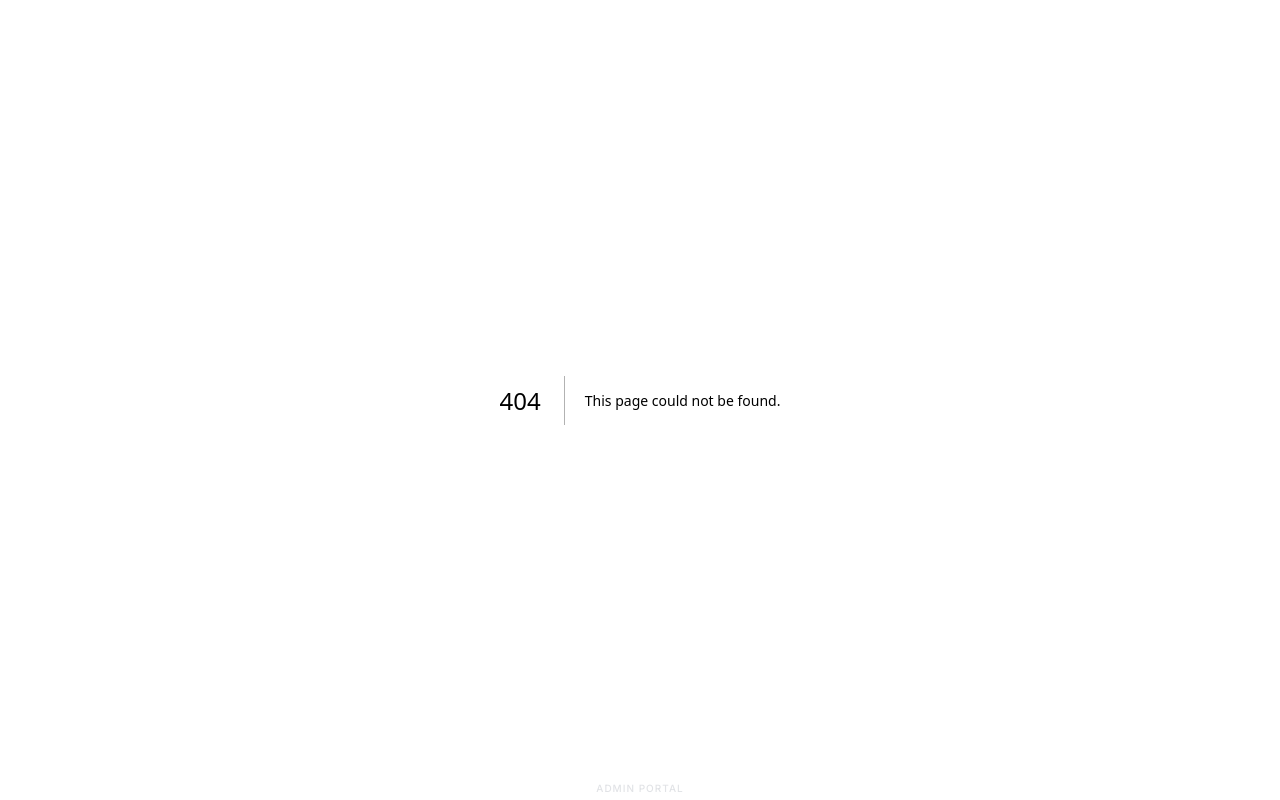
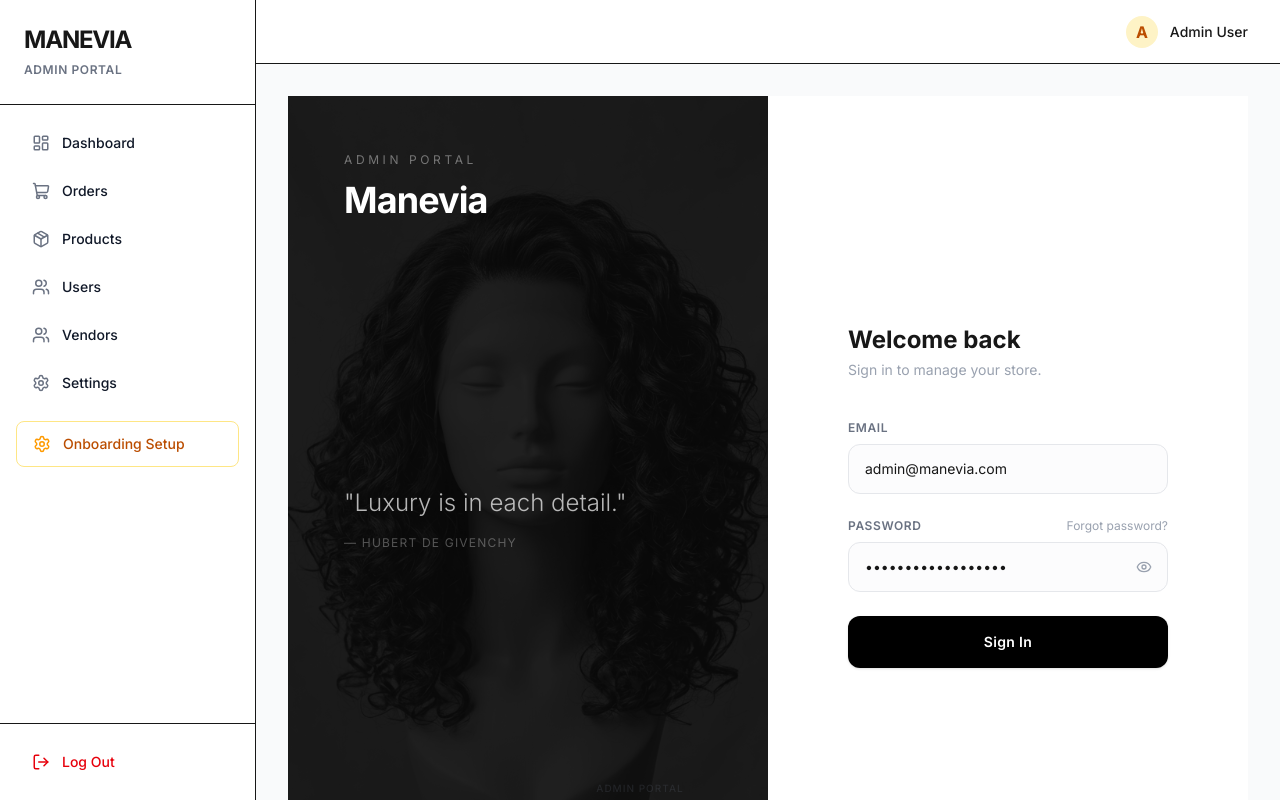
Before and after one commit to ajokhai/manevia, a Next.js app: page /admin/login in a window 1280 px wide. Before the commit this address had no page. Built offline with nearby package versions, Linux system fonts and the light colour scheme.

Commit message:
feat: Admin login page with luxury split-panel design, fix user icon routing, multi-image PDP gallery

```diff
--- /dev/null
+++ b/src/app/(admin)/admin/login/layout.tsx
@@ -0,0 +1,5 @@
+// This layout intentionally bypasses the AdminSidebar layout.
+// The login page is standalone and should render without the admin shell.
+export default function AdminLoginLayout({ children }: { children: React.ReactNode }) {
+  return <>{children}</>;
+}
--- /dev/null
+++ b/src/app/(admin)/admin/login/page.tsx
@@ -0,0 +1,128 @@
+'use client';
+
+import { useState } from 'react';
+import { useRouter } from 'next/navigation';
+import Link from 'next/link';
+import { Eye, EyeOff } from 'lucide-react';
+
+export default function AdminLoginPage() {
+  const router = useRouter();
+  const [showPassword, setShowPassword] = useState(false);
+  const [isLoading, setIsLoading] = useState(false);
+  const [email, setEmail] = useState('admin@manevia.com');
+  const [password, setPassword] = useState('manevia_admin_2026');
+
+  const handleLogin = (e: React.FormEvent) => {
+    e.preventDefault();
+    setIsLoading(true);
+    setTimeout(() => router.push('/admin'), 900);
+  };
+
+  return (
+    <div className="min-h-screen grid grid-cols-1 lg:grid-cols-2">
+
+      {/* Left — Branded Panel */}
+      <div
+        className="hidden lg:flex flex-col justify-between p-14 bg-[#0a0a0a] text-white relative overflow-hidden"
+      >
+        {/* Subtle texture overlay */}
+        <div className="absolute inset-0 opacity-10" style={{
+          backgroundImage: `url('/assets/hero_wig_curly_1778364916891.png')`,
+          backgroundSize: 'cover',
+          backgroundPosition: 'center',
+          filter: 'grayscale(100%)'
+        }} />
+
+        {/* Top: Brand */}
+        <div className="relative z-10">
+          <p className="text-xs uppercase tracking-[0.3em] text-white/40 mb-3">Admin Portal</p>
+          <h1 className="text-4xl font-bold tracking-tight">Manevia</h1>
+        </div>
+
+        {/* Middle: Quote */}
+        <div className="relative z-10">
+          <p className="text-2xl font-light leading-snug text-white/70 max-w-sm">
+            "Luxury is in each detail."
+          </p>
+          <p className="text-xs text-white/30 mt-4 uppercase tracking-widest">— Hubert de Givenchy</p>
+        </div>
+
+        {/* Bottom: link */}
+        <div className="relative z-10">
+          <Link href="/" className="text-xs text-white/30 hover:text-white/60 transition uppercase tracking-widest">
+            ← Back to Storefront
+          </Link>
+        </div>
+      </div>
+
+      {/* Right — Login Form */}
+      <div className="flex flex-col justify-center px-8 sm:px-16 lg:px-20 bg-white">
+        <div className="w-full max-w-sm mx-auto">
+
+          {/* Mobile brand */}
+          <div className="lg:hidden mb-10">
+            <p className="text-xs uppercase tracking-[0.3em] text-gray-400 mb-1">Admin Portal</p>
+            <h1 className="text-3xl font-bold">Manevia</h1>
+          </div>
+
+          <h2 className="text-2xl font-bold mb-1">Welcome back</h2>
+          <p className="text-sm text-gray-400 mb-10">Sign in to manage your store.</p>
+
+          <form onSubmit={handleLogin} className="space-y-6">
+
+            <div>
+              <label className="block text-xs font-semibold text-gray-500 uppercase tracking-wider mb-2">Email</label>
+              <input
+                type="email"
+                value={email}
+                onChange={(e) => setEmail(e.target.value)}
+                className="w-full px-4 py-3.5 border border-gray-200 rounded-xl text-sm focus:outline-none focus:border-black transition-colors bg-gray-50/50"
+                required
+              />
+            </div>
+
+            <div>
+              <div className="flex justify-between items-center mb-2">
+                <label className="block text-xs font-semibold text-gray-500 uppercase tracking-wider">Password</label>
+                <button type="button" className="text-xs text-gray-400 hover:text-black transition">Forgot password?</button>
+              </div>
+              <div className="relative">
+                <input
+                  type={showPassword ? 'text' : 'password'}
+                  value={password}
+                  onChange={(e) => setPassword(e.target.value)}
+                  className="w-full px-4 py-3.5 border border-gray-200 rounded-xl text-sm focus:outline-none focus:border-black transition-colors bg-gray-50/50 pr-12"
+                  required
+                />
+                <button
+                  type="button"
+                  onClick={() => setShowPassword(!showPassword)}
+                  className="absolute right-4 top-1/2 -translate-y-1/2 text-gray-400 hover:text-gray-700 transition"
+                  tabIndex={-1}
+                >
+                  {showPassword ? <EyeOff size={16} /> : <Eye size={16} />}
+                </button>
+              </div>
+            </div>
+
+            <button
+              type="submit"
+              disabled={isLoading}
+              className="w-full bg-black text-white py-4 rounded-xl font-semibold text-sm tracking-wide hover:bg-gray-900 transition-all shadow-sm disabled:opacity-60 flex items-center justify-center gap-2"
+            >
+              {isLoading ? (
+                <div className="w-4 h-4 border-2 border-white/30 border-t-white rounded-full animate-spin" />
+              ) : 'Sign In'}
+            </button>
+
+          </form>
+
+          <p className="text-center mt-10 text-xs text-gray-300 lg:hidden">
+            <Link href="/" className="hover:text-black transition">← Back to Storefront</Link>
+          </p>
+        </div>
+      </div>
+
+    </div>
+  );
+}
--- a/src/app/(storefront)/products/[slug]/ProductClient.tsx
+++ b/src/app/(storefront)/products/[slug]/ProductClient.tsx
@@ -10,6 +10,15 @@ export default function ProductClient({ slug }: { slug: string }) {
   const [selectedDensity, setSelectedDensity] = useState('180%');
   const [isTryOnModalOpen, setIsTryOnModalOpen] = useState(false);
   const [tryOnState, setTryOnState] = useState<'idle' | 'processing' | 'result'>('idle');
+
+  const mockImages = [
+    '/assets/hero_wig_curly_1778364916891.png',
+    '/assets/hero_wig_straight_1778364904239.png',
+    '/assets/vendor_preview_1_1778364930415.png',
+    '/assets/vendor_preview_2_1778364945413.png'
+  ];
+  const [activeImage, setActiveImage] = useState(mockImages[0]);
+
   const addItem = useCartStore((state) => state.addItem);
 
   const handleAddToCart = () => {
@@ -17,7 +26,7 @@ export default function ProductClient({ slug }: { slug: string }) {
       productId: slug,
       name: "Ready to Go Blonde Highlight Water Wave Short Curly Bob Wig",
       price: 118.33,
-      image: "/assets/hero_wig_curly_1778364916891.png",
+      image: activeImage,
       quantity: 1,
       variants: { length: selectedLength, density: selectedDensity }
     });
@@ -48,9 +57,22 @@ export default function ProductClient({ slug }: { slug: string }) {
       <div className="flex flex-col lg:flex-row gap-12">
         {/* Gallery */}
         <div className="w-full lg:w-3/5 space-y-4">
-          <div className="aspect-w-3 aspect-h-4 bg-gray-100 rounded-2xl overflow-hidden relative sticky top-24">
-            <div className="absolute inset-0 bg-cover bg-center" style={{ backgroundImage: "url('/assets/hero_wig_curly_1778364916891.png')" }}></div>
+          <div className="aspect-[3/4] bg-gray-100 rounded-2xl overflow-hidden relative">
+            <div className="absolute inset-0 bg-cover bg-center transition-all duration-300" style={{ backgroundImage: `url('${activeImage}')` }}></div>
             <span className="absolute top-4 left-4 bg-black text-white text-xs font-bold px-3 py-1.5 rounded uppercase tracking-wide">Ready to Go</span>
+          </div>
+
+          {/* Thumbnails */}
+          <div className="grid grid-cols-4 gap-4">
+            {mockImages.map((img, idx) => (
+              <button
+                key={idx}
+                onClick={() => setActiveImage(img)}
+                className={`aspect-square rounded-xl overflow-hidden relative border-2 transition-all ${activeImage === img ? 'border-amber-500 ring-2 ring-amber-500/20' : 'border-transparent hover:opacity-80'}`}
+              >
+                <div className="absolute inset-0 bg-cover bg-center" style={{ backgroundImage: `url('${img}')` }}></div>
+              </button>
+            ))}
           </div>
         </div>
 
--- a/src/components/layout/MegaMenu.tsx
+++ b/src/components/layout/MegaMenu.tsx
@@ -65,7 +65,7 @@ export default function MegaMenu() {
           {/* Icons */}
           <div className="flex items-center space-x-4">
             <button className="text-gray-900 hover:text-amber-600"><Search size={20} /></button>
-            <Link href="/admin" className="text-gray-900 hover:text-amber-600"><User size={20} /></Link>
+            <Link href="/account" className="text-gray-900 hover:text-amber-600"><User size={20} /></Link>
             <button className="text-gray-900 hover:text-amber-600 relative">
               <ShoppingBag size={20} />
               <span className="absolute -top-1 -right-1 bg-amber-600 text-white text-[10px] w-4 h-4 rounded-full flex items-center justify-center">0</span>
```
